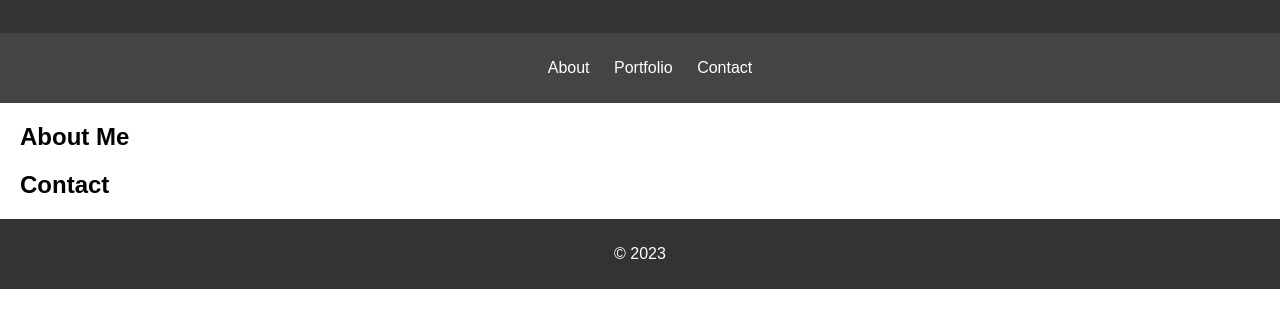
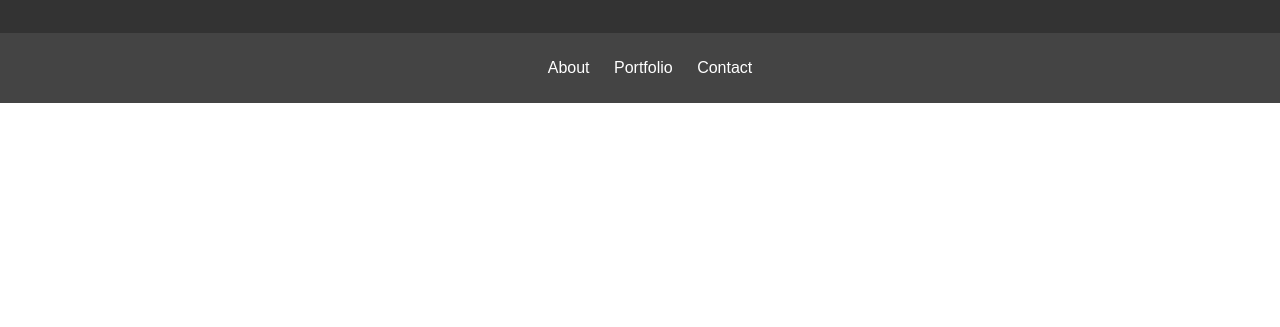
Before and after one commit to Anglika-Kafle/Anglika-Kafle.github.io, a plain HTML site: page index.html in a window 1280 px wide. Shown: the part 121-448 px from the top of the page. Drawn offline with Linux system fonts and the light colour scheme.

Commit message:
Update index.html

```diff
--- a/index.html
+++ b/index.html
@@ -19,20 +19,12 @@
         </ul>
     </nav>
 
-    <section id="about">
-        <h2>About Me</h2>
-
-    </section>
 
 
 
-    <section id="contact">
-        <h2>Contact</h2>
-        <p></p>
-    </section>
 
-    <footer>
-        <p>&copy; 2023 </p>
-    </footer>
+
+
+
 </body>
 </html>
```
